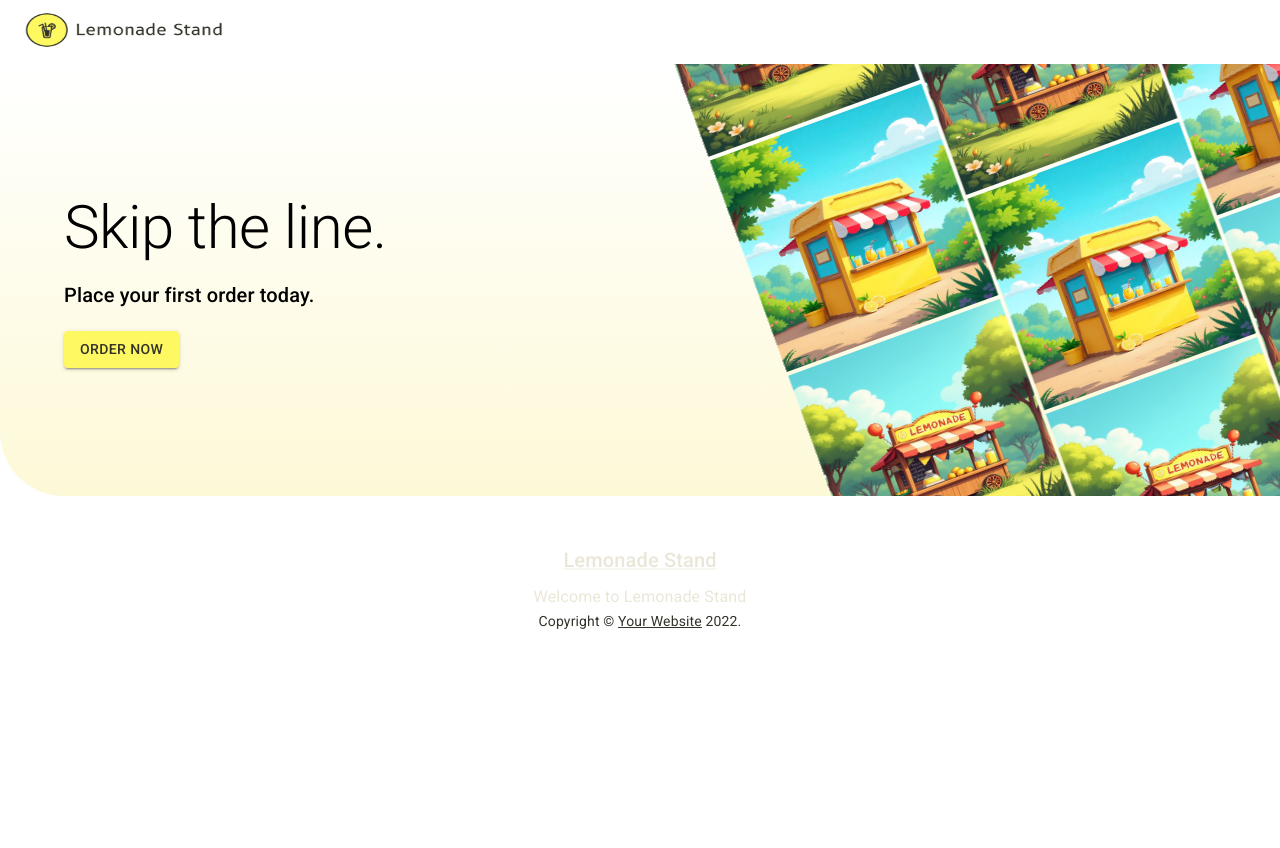
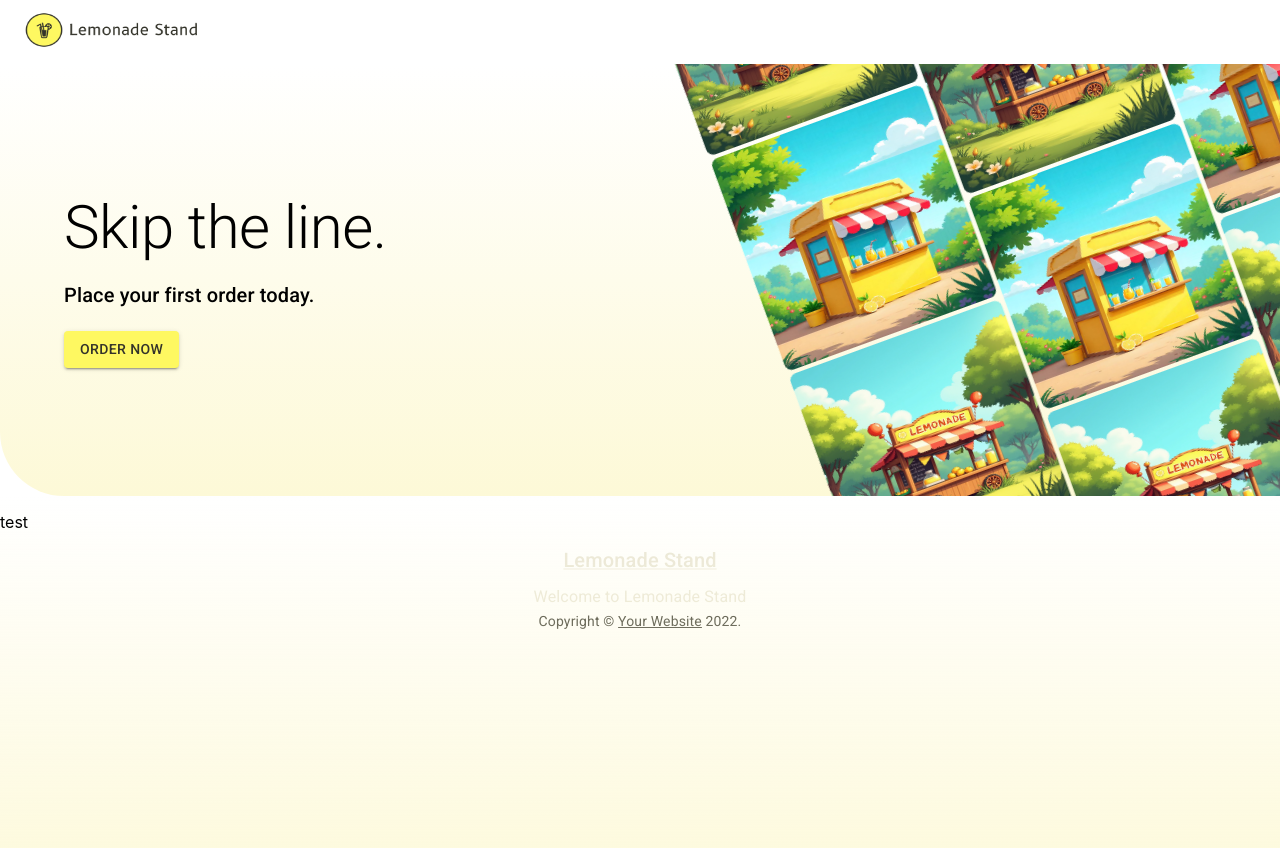
Before and after one commit to tommynunez/lemonadestandui, a React (Vite) app: page / in a window 1280 px wide. Shown: the top 848 px of the page. Before the commit the page ends 800 px from the top, so only its background shows below. Built offline with nearby package versions, Linux system fonts and the light colour scheme.

Commit message:
border radius addition

```diff
--- a/src/components/landing/LandingPageBanner/index.tsx
+++ b/src/components/landing/LandingPageBanner/index.tsx
@@ -7,7 +7,7 @@ import {
 	StyledBanner,
 	StyledBannerBackground,
 	StyledBgBanner,
-	StyledBox,
+	StyledImage,
 	StyledBoxFlexContainer,
 	StyledLeftContainer,
 	StyledRightContainer,
@@ -39,45 +39,45 @@ const LandingPageBanner = () => {
 					</StyledLeftContainer>
 					<StyledRightContainer>
 						<StyledBoxFlexContainer>
-							<StyledBox margin='0 .25em 0 0'>
+							<Box margin='0 .25em 0 0'>
 								<Box>
-									<img src={bannerImg} width={'225px'} height={'225px'} />
+									<StyledImage src={bannerImg} />
 								</Box>
 								<Box>
-									<img src={bannerImg2} width={'225px'} height={'225px'} />
+									<StyledImage src={bannerImg2} />
 								</Box>
 								<Box>
-									<img src={bannerImg} width={'225px'} height={'225px'} />
+									<StyledImage src={bannerImg} />
 								</Box>
-							</StyledBox>
-							<StyledBox margin='-105px .25em 0 0'>
+							</Box>
+							<Box margin='-105px .25em 0 0'>
 								<Box>
-									<img src={bannerImg2} width={'225px'} height={'225px'} />
+									<StyledImage src={bannerImg2} />
 								</Box>
 								<Box>
-									<img src={bannerImg} width={'225px'} height={'225px'} />
+									<StyledImage src={bannerImg} />
 								</Box>
 								<Box>
-									<img src={bannerImg2} width={'225px'} height={'225px'} />
+									<StyledImage src={bannerImg2} />
 								</Box>
 								<Box>
-									<img src={bannerImg} width={'225px'} height={'225px'} />
+									<StyledImage src={bannerImg} />
 								</Box>
-							</StyledBox>
-							<StyledBox>
+							</Box>
+							<Box>
 								<Box>
-									<img src={bannerImg} width={'225px'} height={'225px'} />
+									<StyledImage src={bannerImg} />
 								</Box>
 								<Box>
-									<img src={bannerImg2} width={'225px'} height={'225px'} />
+									<StyledImage src={bannerImg2} />
 								</Box>
 								<Box>
-									<img src={bannerImg} width={'225px'} height={'225px'} />
+									<StyledImage src={bannerImg} />
 								</Box>
 								<Box>
-									<img src={bannerImg2} width={'225px'} height={'225px'} />
+									<StyledImage src={bannerImg2} />
 								</Box>
-							</StyledBox>
+							</Box>
 						</StyledBoxFlexContainer>
 					</StyledRightContainer>
 				</StyledBanner>
--- a/src/components/landing/index.styles.tsx
+++ b/src/components/landing/index.styles.tsx
@@ -49,4 +49,8 @@ export const StyledBoxFlexContainer = styled(Box)`
 	height: 50em;
 `;
 
-export const StyledBox = styled(Box)``;
+export const StyledImage = styled.img`
+	border-radius: 8px;
+	width: 225px;
+	height: 225px;
+`;
--- a/src/components/landing/index.tsx
+++ b/src/components/landing/index.tsx
@@ -1,10 +1,23 @@
 import { Fragment } from 'react';
 import LandingPageBanner from './LandingPageBanner';
+import { Box } from '@mui/material';
 
 const Landing = () => {
 	return (
 		<Fragment>
 			<LandingPageBanner />
+			<Box
+				padding='1em 0'
+				sx={{
+					position: 'absolute',
+					width: '100%',
+					height: '400px',
+					backgroundImage:
+						'linear-gradient(	rgba(230, 180, 0, 0),	rgb(253, 249, 215) 100%)',
+				}}>
+				test
+			</Box>
+			<Box></Box>
 		</Fragment>
 	);
 };
--- a/src/components/shared/Layout/Header/index.tsx
+++ b/src/components/shared/Layout/Header/index.tsx
@@ -31,7 +31,7 @@ const Header = () => {
           </IconButton> */}
 					{/*<StyledAppBarImage width='40em' height='40em' />*/}
 					<Link href='/' sx={{ color: theme.palette.primary.contrastText }}>
-						<img src={appBarLogo} width={'200px'} height={'40px'} />
+						<img src={appBarLogo} width={'175px'} height={'40px'} />
 					</Link>
 				</Toolbar>
 			</AppBar>
```
